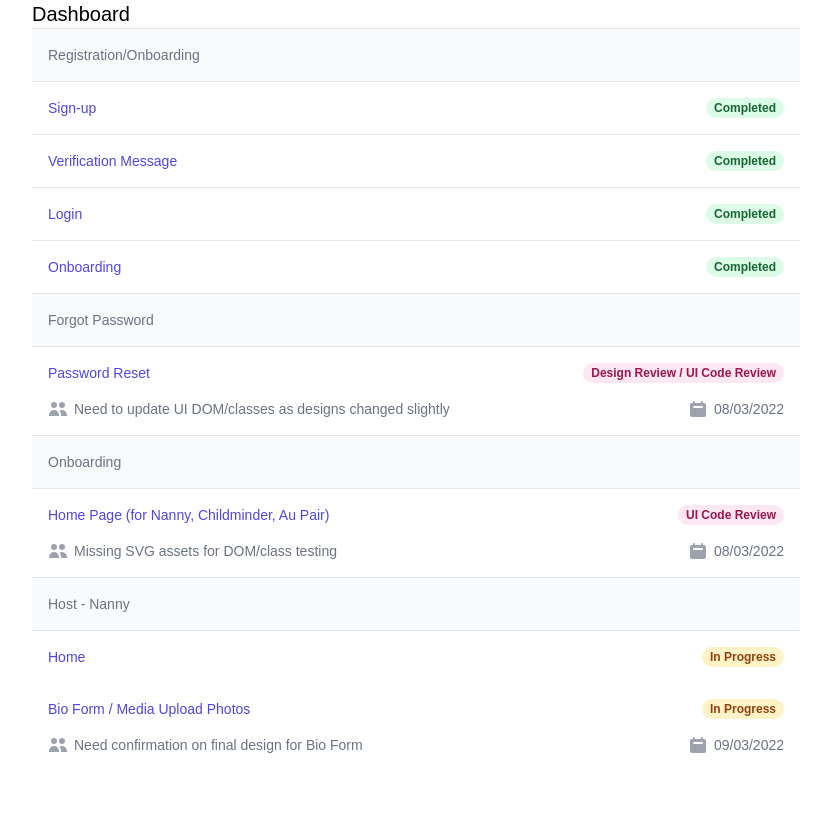
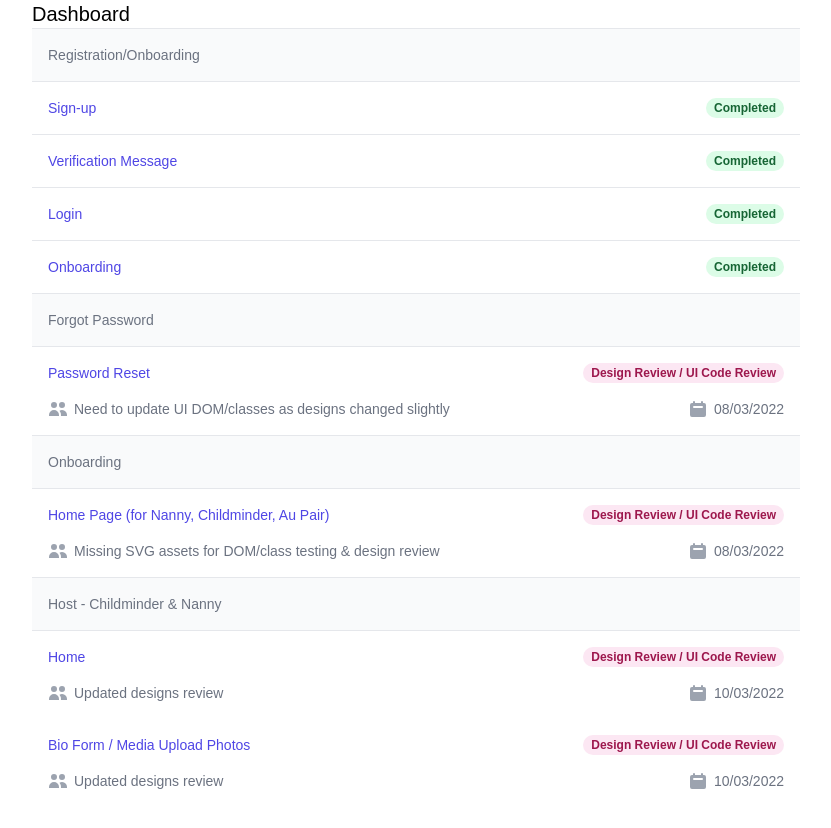
Before and after one commit to andres-codigo/nanny-nina, a Vue app: page /dashboard in a window 1280 px wide. Shown: the whole page, without its empty margins (224-1055 px from the left). Built offline with nearby package versions, Linux system fonts and the light colour scheme.

Commit message:
[vue] dashboard updated for team

```diff
--- a/src/pages/_dashboard/Dashboard.vue
+++ b/src/pages/_dashboard/Dashboard.vue
@@ -23,7 +23,17 @@ import ListItem from '../../components/_dashboard/ListItem.vue'
 						<h3>Forgot Password</h3>
 					</div>
 					<ul role="list" class="relative z-0 divide-y divide-gray-200">
-						<ListItem :hide="false" notes="Need to update UI DOM/classes as designs changed slightly" date="08/03/2022" routerLinkPath="/forgot-password" title="Password Reset" textColor="text-indigo-600" textBadge="Design Review / UI Code Review" textColorBadge="text-pink-800" backgroundColorBadge="bg-pink-100 " />
+						<ListItem
+							:hide="false"
+							notes="Need to update UI DOM/classes as designs changed slightly"
+							date="08/03/2022"
+							routerLinkPath="/forgot-password"
+							title="Password Reset"
+							textColor="text-indigo-600"
+							textBadge="Design Review / UI Code Review"
+							textColorBadge="text-pink-800"
+							backgroundColorBadge="bg-pink-100"
+						/>
 					</ul>
 				</div>
 				<div class="relative">
@@ -31,18 +41,48 @@ import ListItem from '../../components/_dashboard/ListItem.vue'
 						<h3>Onboarding</h3>
 					</div>
 					<ul role="list" class="relative z-0 divide-y divide-gray-200">
-						<ListItem :hide="false" notes="Missing SVG assets for DOM/class testing" date="08/03/2022" routerLinkPath="/childminder-service" title="Home Page (for Nanny, Childminder, Au Pair)" textColor="text-indigo-600" textBadge="UI Code Review" textColorBadge="text-pink-800" backgroundColorBadge="bg-pink-100 " />
+						<ListItem
+							:hide="false"
+							notes="Missing SVG assets for DOM/class testing &amp; design review"
+							date="08/03/2022"
+							routerLinkPath="/childminder-service"
+							title="Home Page (for Nanny, Childminder, Au Pair)"
+							textColor="text-indigo-600"
+							textBadge="Design Review / UI Code Review"
+							textColorBadge="text-pink-800"
+							backgroundColorBadge="bg-pink-100"
+						/>
 					</ul>
 				</div>
 				<div class="relative">
 					<div class="z-10 sticky top-0 border-t border-b border-gray-200 bg-gray-50 px-4 py-4 text-sm font-medium text-gray-500">
-						<h3>Host - Nanny</h3>
+						<h3>Host - Childminder &amp; Nanny</h3>
 					</div>
 					<ul role="list" class="relative z-0 divide-y divide-gray-200">
-						<ListItem routerLinkPath="/host-nanny-home" title="Home" textColor="text-indigo-600" textBadge="In Progress" textColorBadge="text-amber-800" backgroundColorBadge="bg-amber-100 " />
+						<ListItem
+							:hide="false"
+							notes="Updated designs review"
+							date="10/03/2022"
+							routerLinkPath="/host-nanny-home"
+							title="Home"
+							textColor="text-indigo-600"
+							textBadge="Design Review / UI Code Review"
+							textColorBadge="text-pink-800"
+							backgroundColorBadge="bg-pink-100"
+						/>
 					</ul>
 					<ul role="list" class="relative z-0 divide-y divide-gray-200">
-						<ListItem :hide="false" notes="Need confirmation on final design for Bio Form " date="09/03/2022" routerLinkPath="/host-nanny" title="Bio Form / Media Upload Photos" textColor="text-indigo-600" textBadge="In Progress" textColorBadge="text-amber-800" backgroundColorBadge="bg-amber-100 " />
+						<ListItem
+							:hide="false"
+							notes="Updated designs review"
+							date="10/03/2022"
+							routerLinkPath="/host-nanny"
+							title="Bio Form / Media Upload Photos"
+							textColor="text-indigo-600"
+							textBadge="Design Review / UI Code Review"
+							textColorBadge="text-pink-800"
+							backgroundColorBadge="bg-pink-100"
+						/>
 					</ul>
 				</div>
 			</nav>
```
